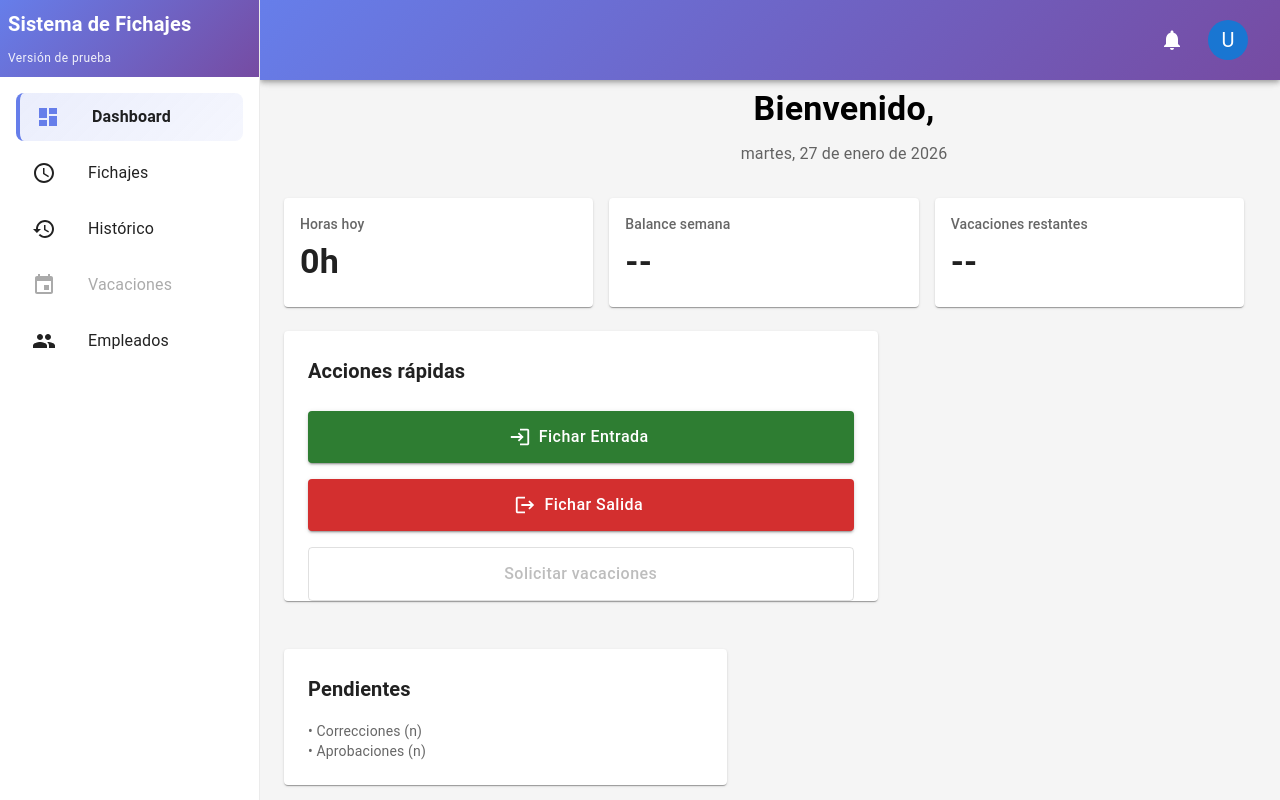
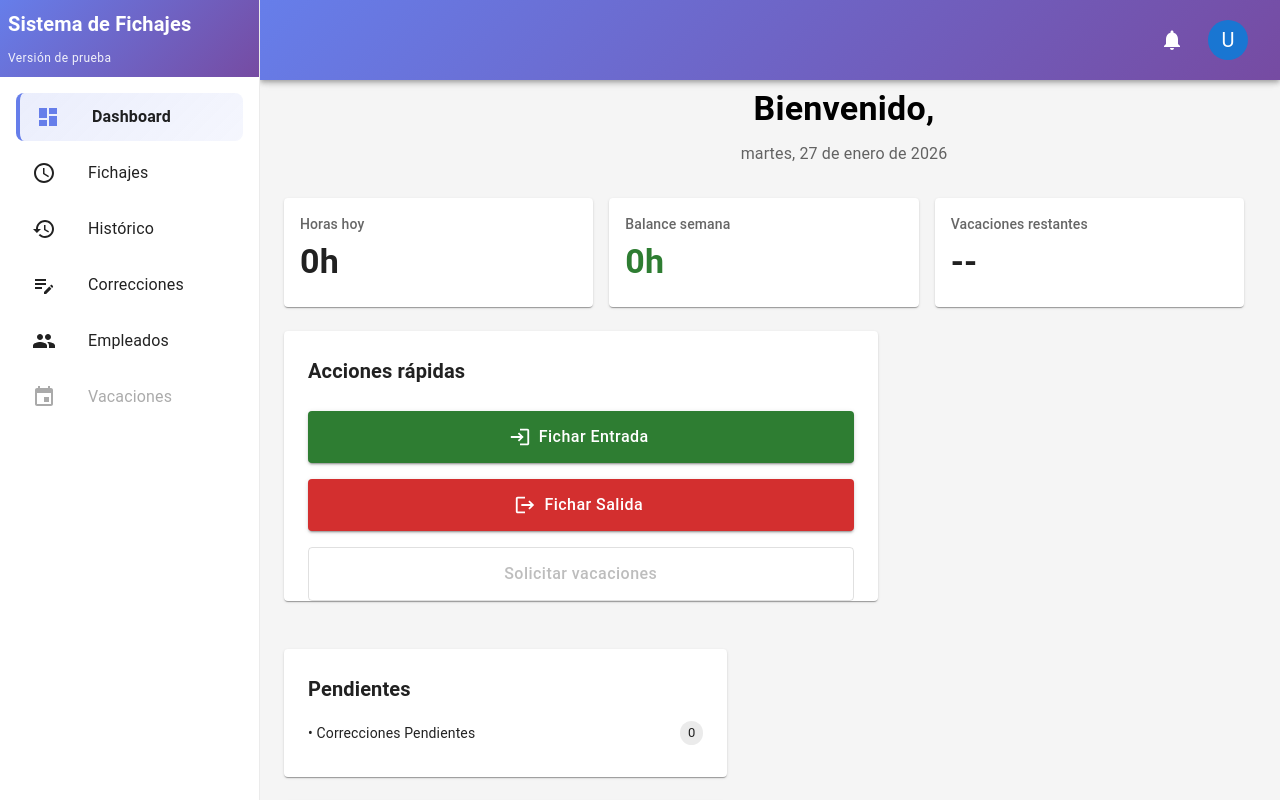
Before and after one commit to JoseLuisVR05/SistemaFichajesVacaciones, a React (Vite) app in the folder frontendReact/: page /dashboard in a window 1280 px wide. Shown: the top 800 px of the page. Built offline with nearby package versions, Linux system fonts and the light colour scheme; no server answers; sample sign-in values are in the browser's storage.

Commit message:
Modificaciones en el front

```diff
--- a/frontendReact/src/components/common/MainLayout.jsx
+++ b/frontendReact/src/components/common/MainLayout.jsx
@@ -6,6 +6,7 @@ import {
   Dashboard as DashboardIcon,
   AccessTime as AccessTimeIcon,
   History as HistoryIcon,
+  EditNote as EditNoteIcon,
   Event as EventIcon,
   People as PeopleIcon,
   Logout as LogoutIcon,
@@ -46,8 +47,9 @@ export default function MainLayout({ children }) {
     { text: 'Dashboard', icon: <DashboardIcon />, path: '/dashboard', color:'#667eea' },
     { text: 'Fichajes', icon: <AccessTimeIcon />, path: '/timeclock', color:'#f093fb' },
     { text: 'Histórico', icon: <HistoryIcon />, path: '/history', color:'#4facfe' },
+    { text: 'Correcciones', icon: <EditNoteIcon/>, path : '/corrections', color: '#f5576c'},
+    { text: 'Empleados', icon: <PeopleIcon />, path: '/employees', color: '#43e97b' },
     { text: 'Vacaciones', icon: <EventIcon />, path: '/vacations', disabled: true },
-    { text: 'Empleados', icon: <PeopleIcon />, path: '/employees' },
   ];
 
   const drawer = (
--- a/frontendReact/src/pages/Dashboard.jsx
+++ b/frontendReact/src/pages/Dashboard.jsx
@@ -2,17 +2,20 @@ import { useState, useEffect } from 'react';
 import { Box, Button, Typography, Alert, CircularProgress, Paper, Grid, Chip, Card, CardContent } from '@mui/material';
 import { Login as LoginIcon, Logout as LogoutIcon } from '@mui/icons-material';
 import { getDailySummary, getEntries, registerEntry } from '../services/timeService';
+import { getCorrections } from '../services/correctionsService';
 import { useAuth } from '../context/AuthContext';
 import { format } from 'date-fns';
 import { es } from 'date-fns/locale';
 
 export default function Dashboard() {
   const { user } = useAuth();
-  const [loading, setLoading] = useState(false);
-  const [message, setMessage] = useState('');
-  const [lastEntries, setLastEntries] = useState([]);
-  const [todaySummary, setTodaySummary] = useState(null);
-  const [loadingData, setLoadingData] = useState(true);
+  const [ loading, setLoading ] = useState(false);
+  const [ message, setMessage ] = useState('');
+  const [ lastEntries, setLastEntries ] = useState([]);
+  const [ todaySummary, setTodaySummary ] = useState(null);
+  const [ weekBalance, setWeekBalance ] = useState(null);
+  const [ loadingData, setLoadingData ] = useState(true);
+  const [ pendingCorrections, setPendingCorrections] = useState(0);
 
   useEffect(() => {
     loadDashboardData();
@@ -32,6 +35,28 @@ export default function Dashboard() {
 
       if (summaryData && summaryData.length > 0) {
         setTodaySummary(summaryData[0]);
+      }
+
+      //Calcular balance semanal
+      const now = new Date();
+      const dayOfWeek = now.getDay();
+      const diffToMonday = dayOfWeek === 0 ? 6 : dayOfWeek -1;
+      const monday = new Date(now);
+
+      monday.setDate(now.getDate() - diffToMonday);
+
+      const mondayStr = monday.toISOString().split('T')[0];
+
+      const weekData = await getDailySummary({from: mondayStr, to: today});
+      if( weekData && weekData.length > 0){
+        const totalBalance = weekData.reduce(( acc, day ) => acc +(day.balanceHours || 0), 0);
+        setWeekBalance(Math.round(totalBalance * 100) /100);
+      }
+      try{
+        const corrections = await getCorrections({status: 'PENDING'});
+        setPendingCorrections(Array.isArray(corrections)?corrections.length: 0);
+      }catch{
+        setPendingCorrections(0);
       }
     } catch (err) {
       console.error('Error cargando datos:', err);
@@ -109,9 +134,17 @@ export default function Dashboard() {
               <Typography variant="subtitle2" color="text.secondary" gutterBottom>
                 Balance semana
               </Typography>
-              <Typography variant="h4" fontWeight="600">
-                --
+              {loadingData?(
+                <CircularProgress size={24}/>
+              ):(
+                <Typography
+                variant="h4"
+                fontWeight="600"
+                color={weekBalance !== null && weekBalance < 0 ? 'error.main':'success.main'}
+                >
+                {weekBalance !== null ? `${weekBalance >= 0 ? '+':''}${weekBalance}h`:'0h'}
               </Typography>
+              )}
             </CardContent>
           </Card>
         </Grid>
@@ -187,12 +220,16 @@ export default function Dashboard() {
               Pendientes
             </Typography>
             <Box sx={{ mt: 2 }}>
-              <Typography variant="body2" color="text.secondary">
-                • Correcciones (n)
+              <Box sx = {{display: 'flex', justifyContent: 'space-between', alignItems: 'center', mb: 1}}>
+              <Typography variant="body2">
+                • Correcciones Pendientes
               </Typography>
-              <Typography variant="body2" color="text.secondary">
-                • Aprobaciones (n)
-              </Typography>
+              <Chip
+              label = {pendingCorrections}
+              color = {pendingCorrections > 0 ? 'warning':'default'}
+              size = "small"
+              />
+              </Box>
             </Box>
           </Paper>
 
```
Also changed, not shown: 1 other file (tests, documents, lock files or other folders).
